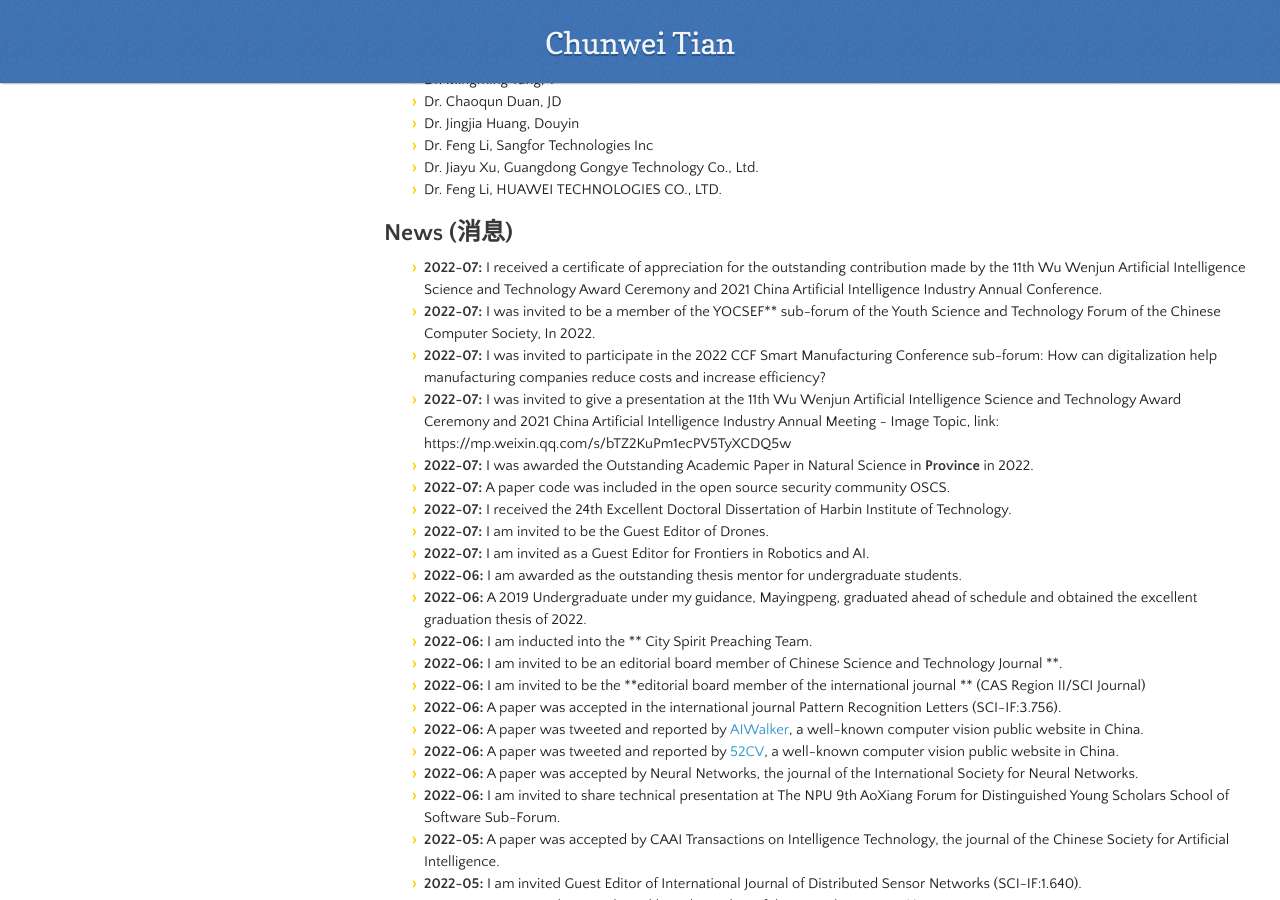
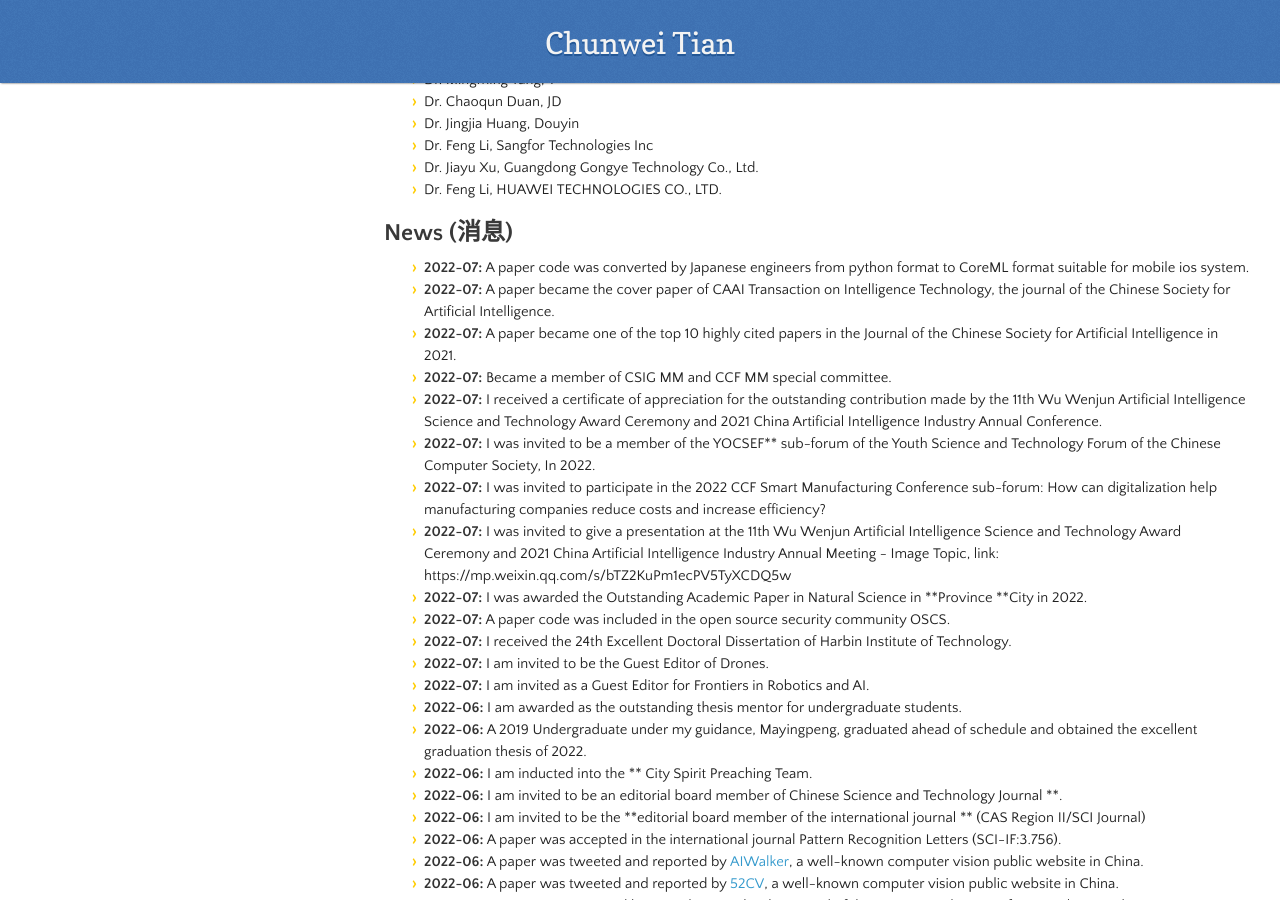
Before and after one commit to hellloxiaotian/hellloxiaotian.github.io, a Jekyll site: the page built from index.md, in a window 1280 px wide and 900 px high, scrolled down 2456 px. Built offline with Jekyll 4.4.1, drawn with Linux system fonts in a browser that asks for light colours; nearby versions of some CDN libraries; our own code applies the rules of GitHub Pages for plain Markdown files; the repository's description, which GitHub fills in, is left out.

Commit message:
Add files via upload

```diff
--- a/index.md
+++ b/index.md
@@ -80,11 +80,15 @@ Major Research Project:  Noise Tolerance Computing and Flexible Low-Level Vision
 
 ## News (消息)
 
+- **2022-07:** A paper code was converted by Japanese engineers from python format to CoreML format suitable for mobile ios system.
+- **2022-07:** A paper became the cover paper of CAAI Transaction on Intelligence Technology, the journal of the Chinese Society for Artificial Intelligence.
+- **2022-07:**  A paper became one of the top 10 highly cited papers in the Journal of the Chinese Society for Artificial Intelligence in 2021.
+- **2022-07:** Became a member of CSIG MM and CCF MM special committee.
 - **2022-07:** I received a certificate of appreciation for the outstanding contribution made by the 11th Wu Wenjun Artificial Intelligence Science and Technology Award Ceremony and 2021 China Artificial Intelligence Industry Annual Conference.
 - **2022-07:** I was invited to be a member of the YOCSEF** sub-forum of the Youth Science and Technology Forum of the Chinese Computer Society, In 2022.
 - **2022-07:** I was invited to participate in the 2022 CCF Smart Manufacturing Conference sub-forum: How can digitalization help manufacturing companies reduce costs and increase efficiency?
 - **2022-07:** I was invited to give a presentation at the 11th Wu Wenjun Artificial Intelligence Science and Technology Award Ceremony and 2021 China Artificial Intelligence Industry Annual Meeting - Image Topic, link: https://mp.weixin.qq.com/s/bTZ2KuPm1ecPV5TyXCDQ5w
-- **2022-07:** I was awarded the Outstanding Academic Paper in Natural Science in **Province** in 2022.
+- **2022-07:** I was awarded the Outstanding Academic Paper in Natural Science in \*\*Province \*\*City in 2022.
 - **2022-07:** A paper code was included in the open source security community OSCS.
 - **2022-07:** I received the 24th Excellent Doctoral Dissertation of Harbin Institute of Technology.
 - **2022-07:** I am invited to be the Guest Editor of Drones.
```
Also changed, not shown: publication.md (+3 -1 lines).
